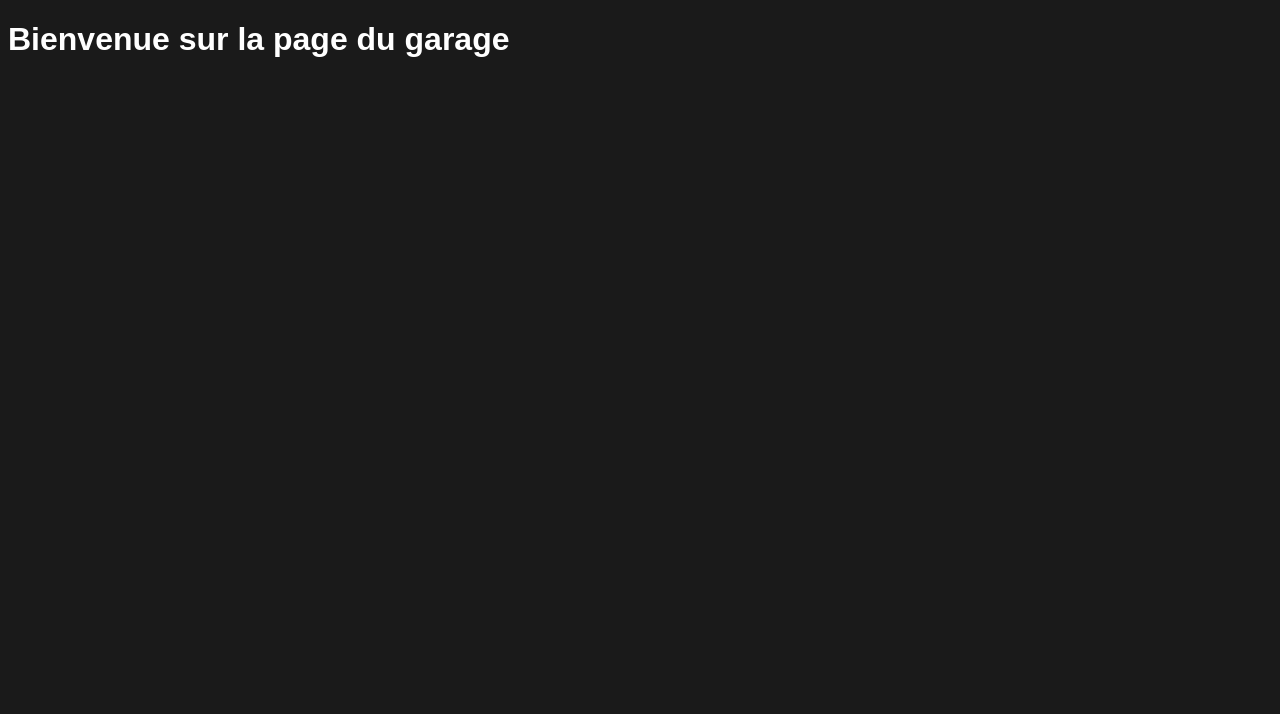
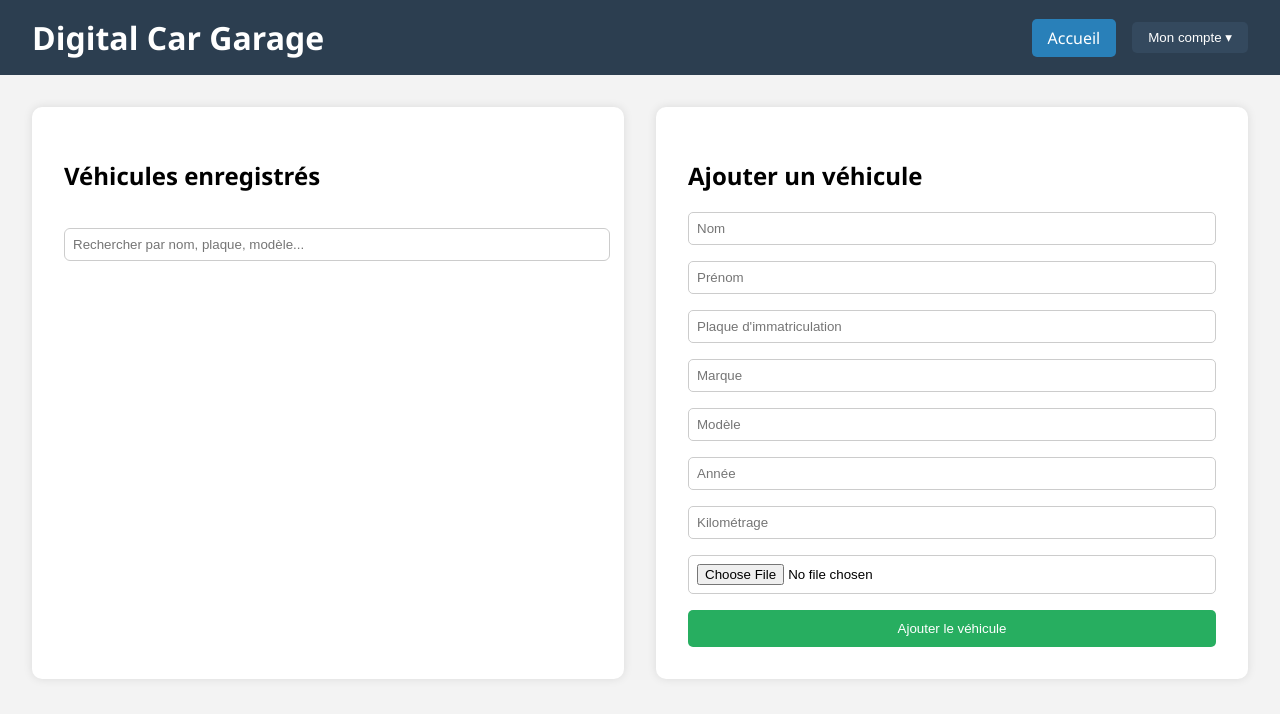
Before and after one commit to DANDEV2433/Digital_Car_Garage, a plain HTML site: page frontend/garage/garage.html in a window 1280 px wide. Drawn offline with Linux system fonts and the light colour scheme; files that its build step writes are made by us from their sources.

Commit message:
début de la page garage

```diff
--- a/frontend/garage/garage.html
+++ b/frontend/garage/garage.html
@@ -4,12 +4,54 @@
 <head>
   <meta charset="UTF-8" />
   <meta name="viewport" content="width=device-width, initial-scale=1.0" />
-  <title>Connexion - Digital Car Garage</title>
+  <title>Espace Garage - Digital Car Garage</title>
   <link rel="stylesheet" href="style.css" />
 </head>
 
 <body>
-  <h1>Bienvenue sur la page du garage</h1>
+  <header class="header">
+    <div class="header-left">
+      <h1>Digital Car Garage</h1>
+    </div>
+    <nav class="header-right">
+      <a href="../login/login.html" class="btn">Accueil</a>
+      <div class="dropdown">
+        <button class="dropbtn">Mon compte ▾</button>
+        <div class="dropdown-content">
+          <a href="#">Profil</a>
+          <a href="#">Modifier mot de passe</a>
+          <a href="#" onclick="logout()">Déconnexion</a>
+        </div>
+      </div>
+    </nav>
+  </header>
+
+  <main class="container">
+    <section class="vehicle-list">
+      <h2>Véhicules enregistrés</h2>
+      <input type="text" id="searchInput" placeholder="Rechercher par nom, plaque, modèle..." />
+      <div id="vehicleCards" class="cards">
+        <!-- Cartes véhicules générées dynamiquement -->
+      </div>
+    </section>
+
+    <section class="vehicle-form">
+      <h2>Ajouter un véhicule</h2>
+      <form id="addVehicleForm">
+        <input type="text" placeholder="Nom" name="last_name" required />
+        <input type="text" placeholder="Prénom" name="first_name" required />
+        <input type="text" placeholder="Plaque d'immatriculation" name="license_plate" required />
+        <input type="text" placeholder="Marque" name="brand" required />
+        <input type="text" placeholder="Modèle" name="model" required />
+        <input type="number" placeholder="Année" name="year" required />
+        <input type="number" placeholder="Kilométrage" name="mileage" required />
+        <input type="file" name="photo" accept="image/*" />
+        <button type="submit">Ajouter le véhicule</button>
+      </form>
+    </section>
+  </main>
+
+  <script src="garage.js"></script>
 </body>
 
 </html>
--- /dev/null
+++ b/frontend/garage/style.css
@@ -0,0 +1,163 @@
+body {
+  margin: 0;
+  font-family: 'Segoe UI', sans-serif;
+  background-color: #f3f3f3;
+}
+
+.header {
+  display: flex;
+  justify-content: space-between;
+  align-items: center;
+  background-color: #2c3e50;
+  color: white;
+  padding: 1rem 2rem;
+}
+
+.logout-btn {
+  background-color: #e74c3c;
+  border: none;
+  color: white;
+  padding: 0.5rem 1rem;
+  cursor: pointer;
+  border-radius: 5px;
+}
+
+.container {
+  display: flex;
+  padding: 2rem;
+  gap: 2rem;
+}
+
+.vehicle-list,
+.vehicle-form {
+  flex: 1;
+  background-color: white;
+  padding: 2rem;
+  border-radius: 10px;
+  box-shadow: 0 0 10px rgba(0, 0, 0, 0.1);
+}
+
+.vehicle-list {
+  max-width: 45%;
+  overflow-y: auto;
+}
+
+.cards {
+  display: flex;
+  flex-direction: column;
+  gap: 1rem;
+}
+
+.vehicle-card {
+  background-color: #ecf0f1;
+  padding: 1rem;
+  border-radius: 8px;
+}
+
+.vehicle-card img {
+  width: 100%;
+  height: auto;
+  max-height: 150px;
+  object-fit: cover;
+  border-radius: 8px;
+}
+
+.vehicle-form form {
+  display: flex;
+  flex-direction: column;
+  gap: 1rem;
+}
+
+.vehicle-form input[type="text"],
+.vehicle-form input[type="number"],
+.vehicle-form input[type="file"] {
+  padding: 0.5rem;
+  border: 1px solid #ccc;
+  border-radius: 5px;
+}
+
+.vehicle-form button {
+  background-color: #27ae60;
+  color: white;
+  padding: 0.7rem;
+  border: none;
+  border-radius: 5px;
+  cursor: pointer;
+}
+
+/* ... styles précédents inchangés ... */
+
+.header {
+  display: flex;
+  justify-content: space-between;
+  align-items: center;
+  background-color: #2c3e50;
+  color: white;
+  padding: 1rem 2rem;
+}
+
+.header-left h1 {
+  margin: 0;
+}
+
+.header-right {
+  display: flex;
+  align-items: center;
+  gap: 1rem;
+}
+
+.btn {
+  background-color: #2980b9;
+  padding: 0.5rem 1rem;
+  color: white;
+  border-radius: 5px;
+  text-decoration: none;
+}
+
+.dropdown {
+  position: relative;
+  display: inline-block;
+}
+
+.dropbtn {
+  background-color: #34495e;
+  color: white;
+  padding: 0.5rem 1rem;
+  border: none;
+  border-radius: 5px;
+  cursor: pointer;
+}
+
+.dropdown-content {
+  display: none;
+  position: absolute;
+  right: 0;
+  background-color: white;
+  min-width: 160px;
+  box-shadow: 0 0 8px rgba(0, 0, 0, 0.15);
+  z-index: 1;
+  border-radius: 6px;
+}
+
+.dropdown-content a {
+  color: #2c3e50;
+  padding: 12px 16px;
+  text-decoration: none;
+  display: block;
+}
+
+.dropdown-content a:hover {
+  background-color: #ecf0f1;
+}
+
+.dropdown:hover .dropdown-content {
+  display: block;
+}
+
+.vehicle-list input[type="text"] {
+  margin: 1rem 0;
+  padding: 0.5rem;
+  width: 100%;
+  border-radius: 6px;
+  border: 1px solid #ccc;
+}
```
Also changed, not shown: frontend/create/create-account.html (renamed from frontend/create/create-acount.html, +1 -1 lines), frontend/login/login.html (+1 -1 lines), frontend/garage/garage.js (added).
